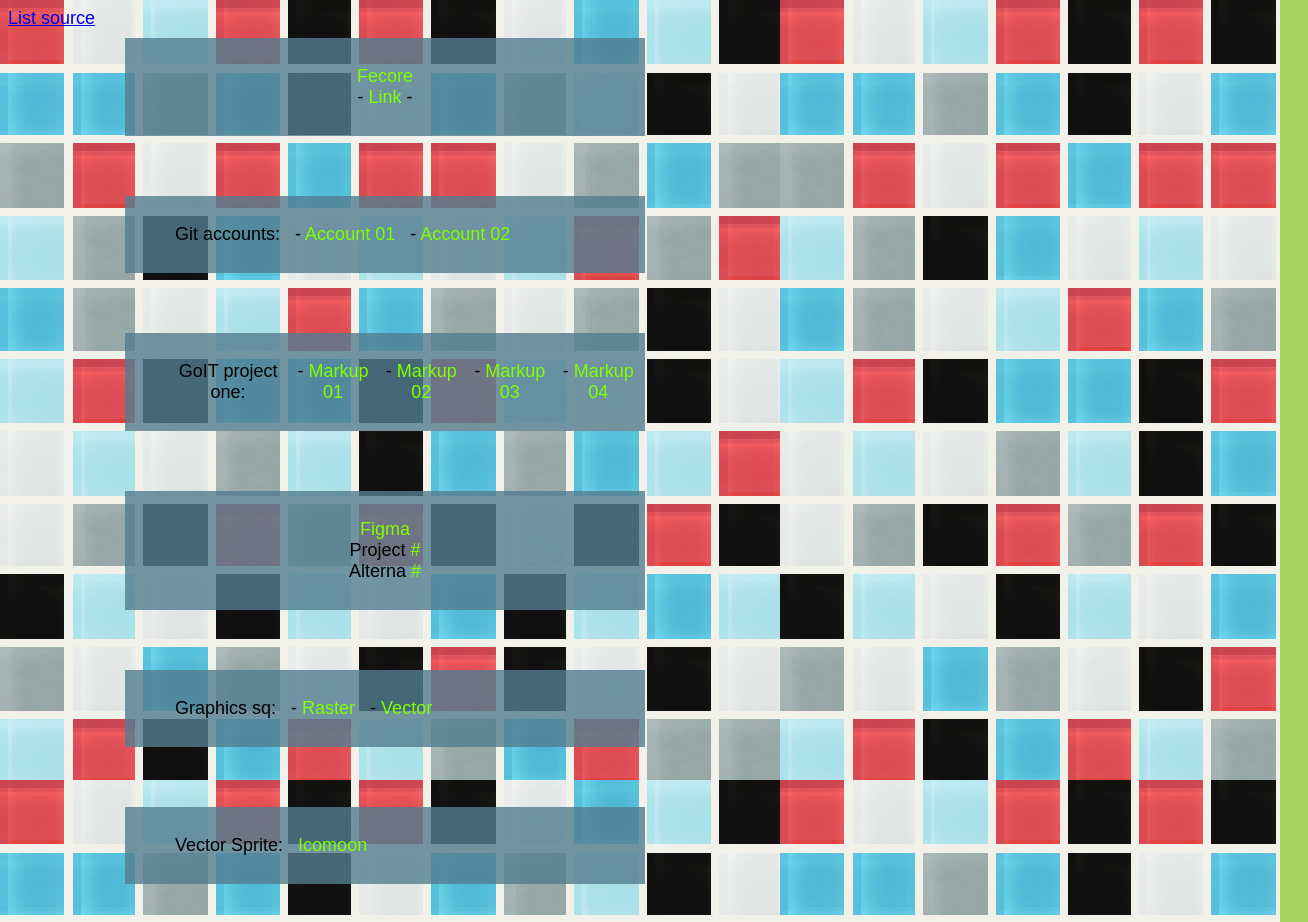
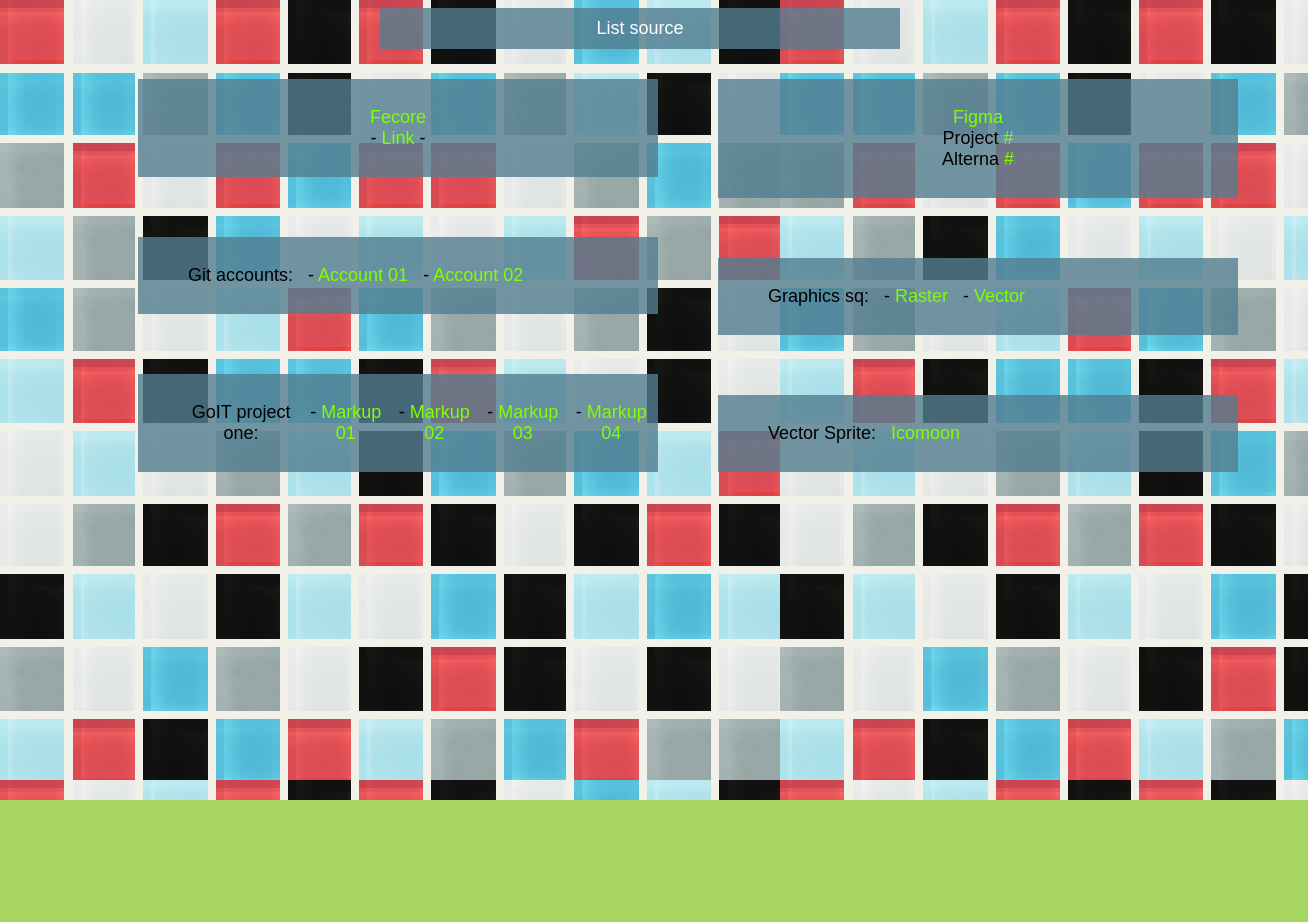
Before and after one commit to JuniorVX/Codes, a plain HTML site: page index.html in a window 1280 px wide. Shown: the whole page, 1308 px wide, since content can reach past the window. After the commit the page ends 800 px from the top, so only its background shows below. Drawn offline with Linux system fonts and the light colour scheme.

Commit message:
Update styles.css

```diff
--- a/styles.css
+++ b/styles.css
@@ -6,12 +6,15 @@ html {
   background-color: rgba(159, 210, 83, 0.9);
   background-image: url(./steklyannaya-mozaika-leon-mix4-velsy-mozaik.ua_.jpg);
 }
-body {
+main {
   width: 1200px;
+  margin-left: 100px;
+  margin-right: 100px;
   display: flex;
   flex-direction: row;
   align-content: flex-start;
   align-items: flex-start;
+  background-color: none;
 }
 .link {
   text-decoration: none;
@@ -19,6 +22,24 @@ body {
 }
 .link:hover {
   color: red;
+}
+article {
+  padding-left: 400px;
+  display: block;
+  margin-left: auto;
+  margin-right: auto;
+  padding: 10px;
+  background-color: rgba(83, 125, 144, 0.8);
+  display: block;
+  width: 500px;
+  text-align: center;
+}
+.main-link {
+  text-decoration: none;
+  color: rgb(255, 255, 255);
+}
+.main-link:hover {
+  color: rgb(0, 0, 0);
 }
 section {
   display: flex;
```
